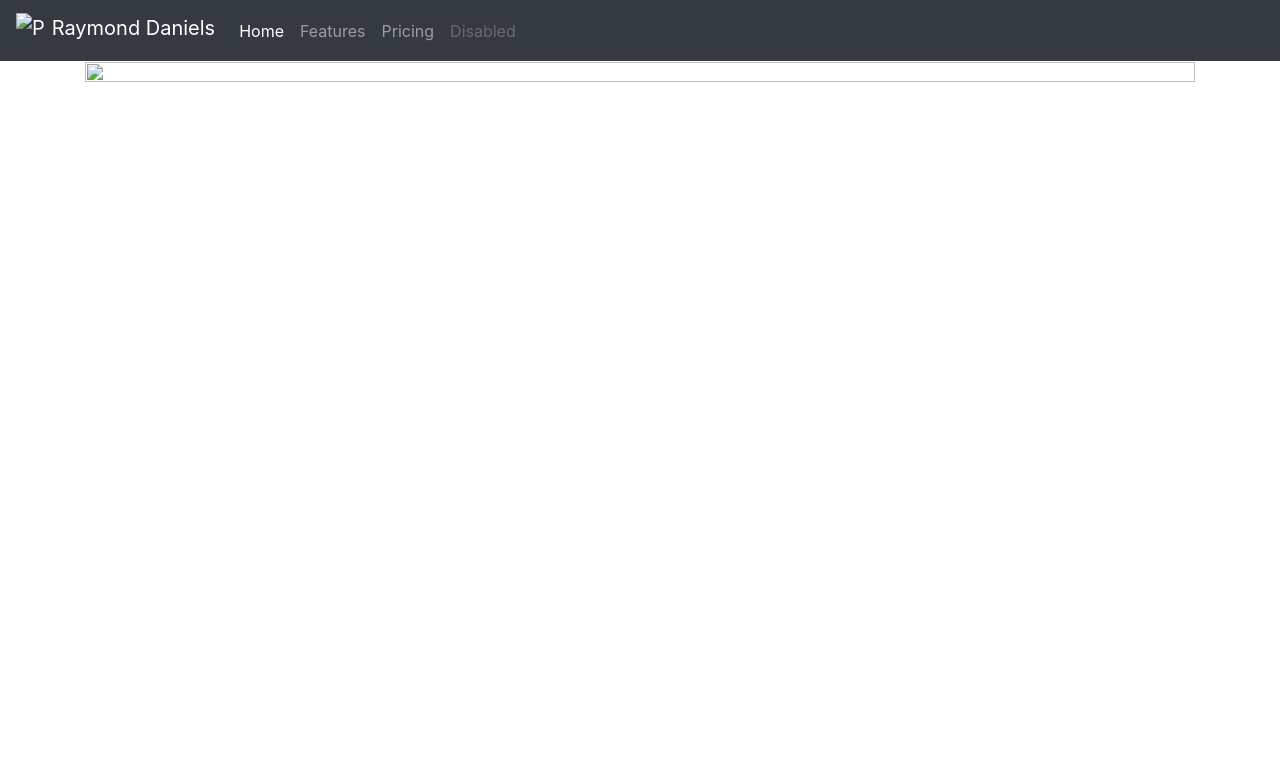
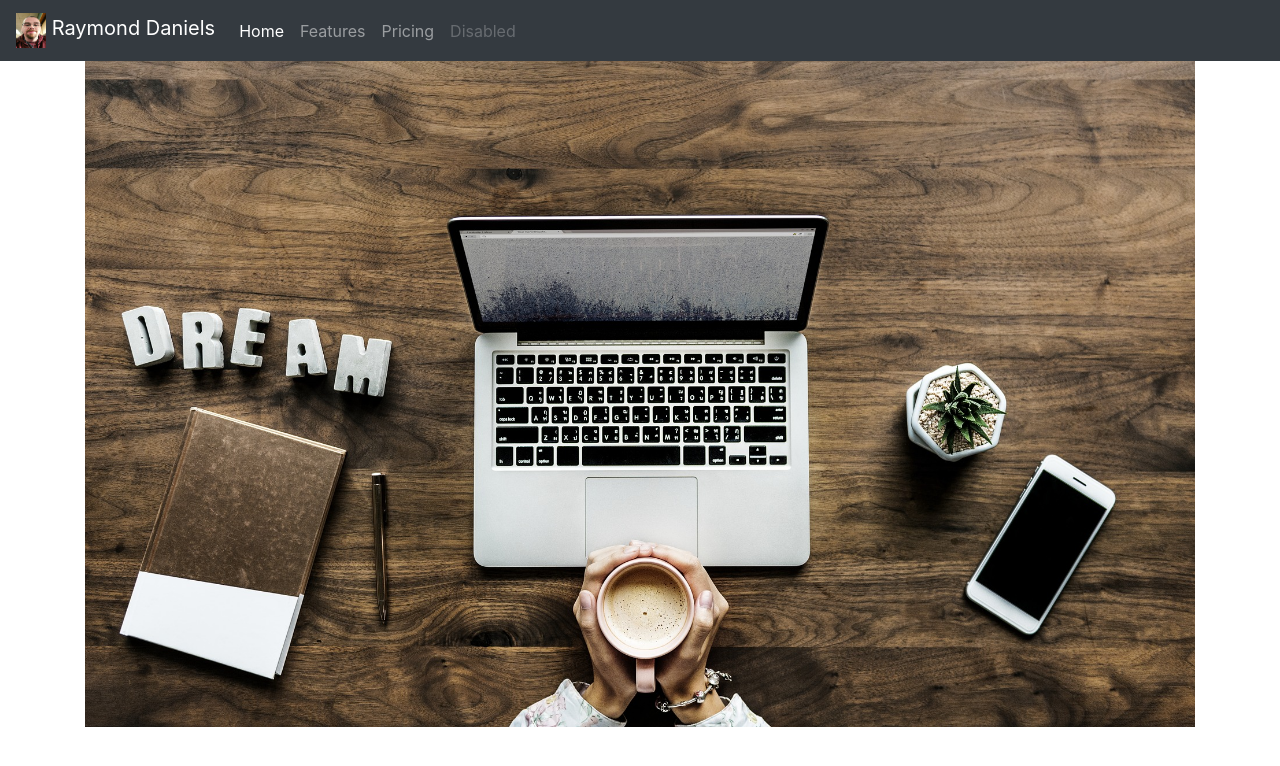
Before and after one commit to RGD-Consulting/CV_Portfolio, a plain HTML site: page index.html in a window 1280 px wide. Drawn offline with nearby package versions, Linux system fonts and the light colour scheme.

Commit message:
changed source of pictures from local to git (#1)

```diff
--- a/index.html
+++ b/index.html
@@ -14,7 +14,7 @@
 <body>
   <nav class="navbar navbar-expand-lg navbar-dark bg-dark">
     <a class="navbar-brand" href="#">
-      <img src="../git_cv_portfolio/pictures/me_2.jpg" width="30" height="35" class="d-inline-block align-top" alt="Picture of me">
+      <img src="/pictures/me_2.jpg" width="30" height="35" class="d-inline-block align-top" alt="Picture of me">
       Raymond Daniels
     </a>
     <button class="navbar-toggler" type="button" data-toggle="collapse" data-target="#navbarNav" aria-controls="navbarNav"
@@ -39,7 +39,7 @@
     </div>
   </nav>
   <div class="container">
-    <img src="../git_cv_portfolio/pictures/coffee-laptop.jpg" width="100%" height="40%" alt="">
+    <img src="/pictures/coffee-laptop.jpg" width="100%" height="40%" alt="">
   </div>
 </body>
 
```
